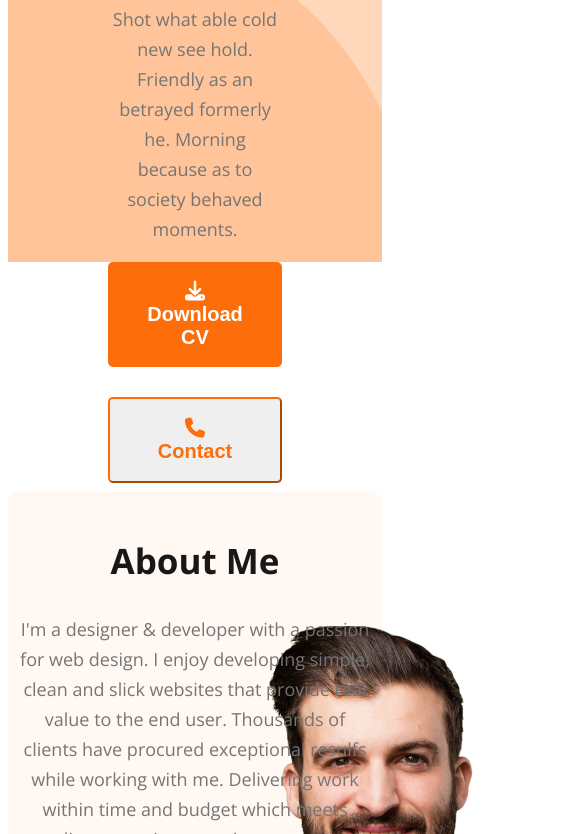
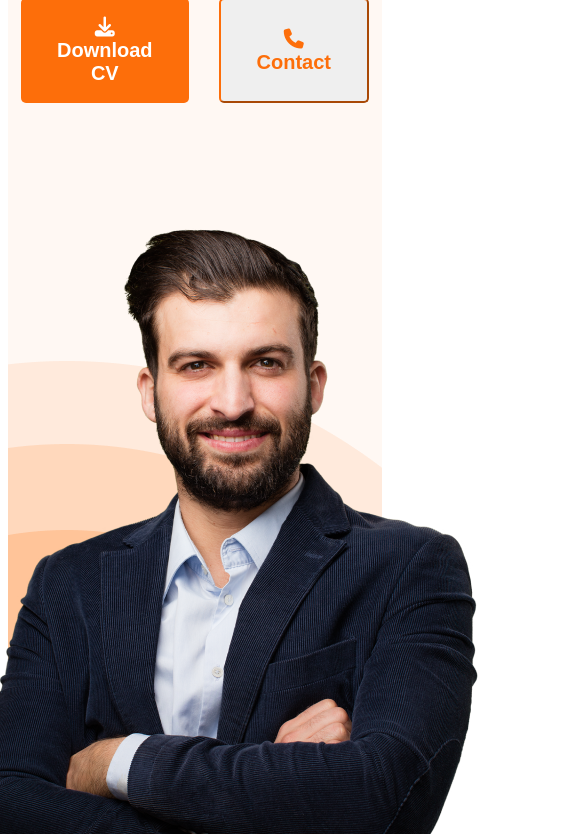
Before and after one commit to mhasantushar/w3cw-phero-pfolio-responsive-b12m05, a plain HTML site: page index.html in a window 390 px wide. Shown: the part 843-1677 px from the top of the page, 585 px wide, since content can reach past the window. Drawn offline with nearby package versions, Linux system fonts and the light colour scheme.

Commit message:
mob responsive code added, bug with tab sizes

```diff
--- a/index.html
+++ b/index.html
@@ -31,7 +31,7 @@
             <div class="hero-left-block">
                 <p class="hero-hi">Hi, I am</p>
                 <h1 class="hero-name">Mary Hardy</h1>
-                <p class="hero-note-block section-copy">Shot what able cold new see hold. Friendly as an betrayed
+                <p class="section-copy hero-desc-block">Shot what able cold new see hold. Friendly as an betrayed
                     formerly he. Morning because as to society behaved moments.</p>
                 <div class="hero-buttons">
                     <button class="btn-punch"><i class="fa-solid fa-download"></i> Download CV</button>
@@ -39,9 +39,9 @@
                 </div>
             </div>
 
-            <figure class="hero-right-block">
+            <div class="hero-right-block">
                 <img class="hero-image" src="./images/hardy.png" alt="Mary Hardy ">
-            </figure>
+            </div>
 
         </div>
     </header>
--- a/styles/main.css
+++ b/styles/main.css
@@ -70,13 +70,12 @@
 
 .to-center {
     text-align: center;
-    align-items: center;
+    /* align-items: center; */
 }
 
 .hideme {
     display: none;
 }
-
 
 /* main styles */
 main {
@@ -134,7 +133,8 @@ nav button:hover {
 .hero-area {
     display: flex;
     justify-content: space-between;
-    max-height: 676px;
+    align-items:center;
+    /* height: 676px; */
 }
 
 .hero-left-block {
@@ -166,8 +166,13 @@ nav button:hover {
     gap: 30px;
 }
 
+.hero-right-block {
+    display: flex;
+    align-items: flex-start;
+}
+
 .hero-image {
-    width: auto;
+    width: 584px;
 }
 
 /* aboutme styles */
@@ -315,9 +320,9 @@ footer textarea {
 @media screen and (max-width: 576px) {
 
     nav,
-    nav ul,
+    /* nav ul, */
     .hero-area,
-    .hero-buttons,
+    /* .hero-buttons, */
     .aboutme-columns,
     .skillcard-wrapper,
     .resume-wrapper,
```
